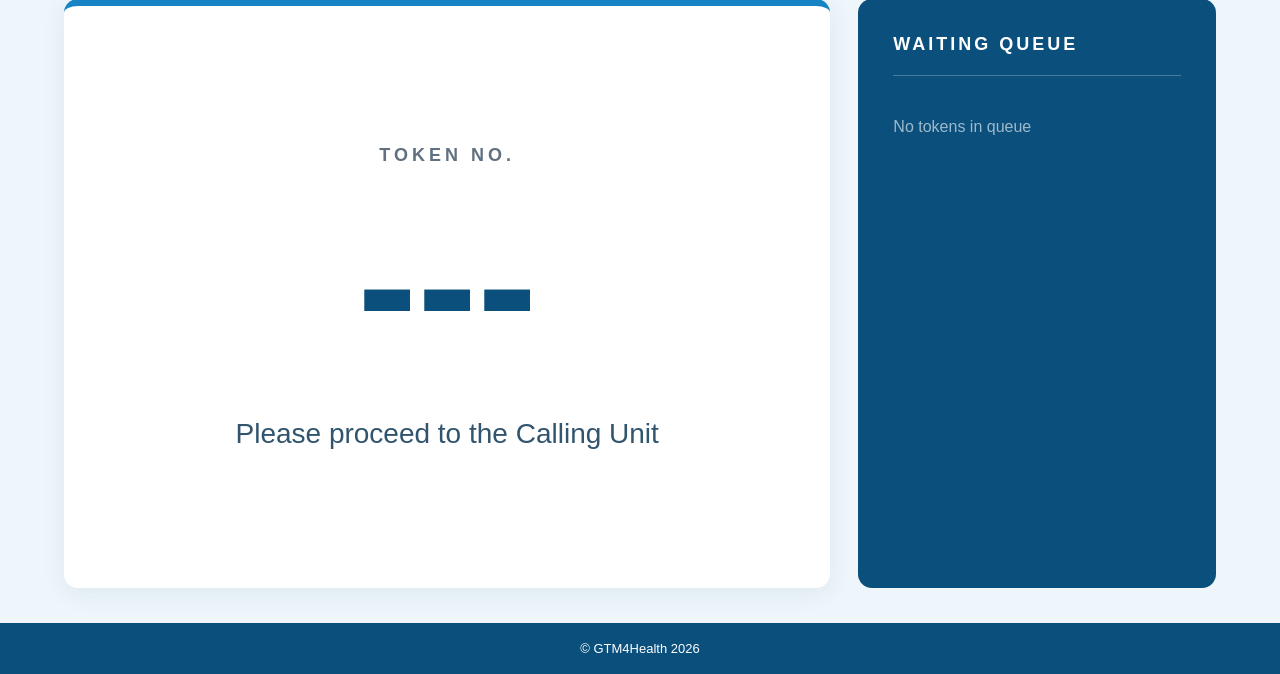
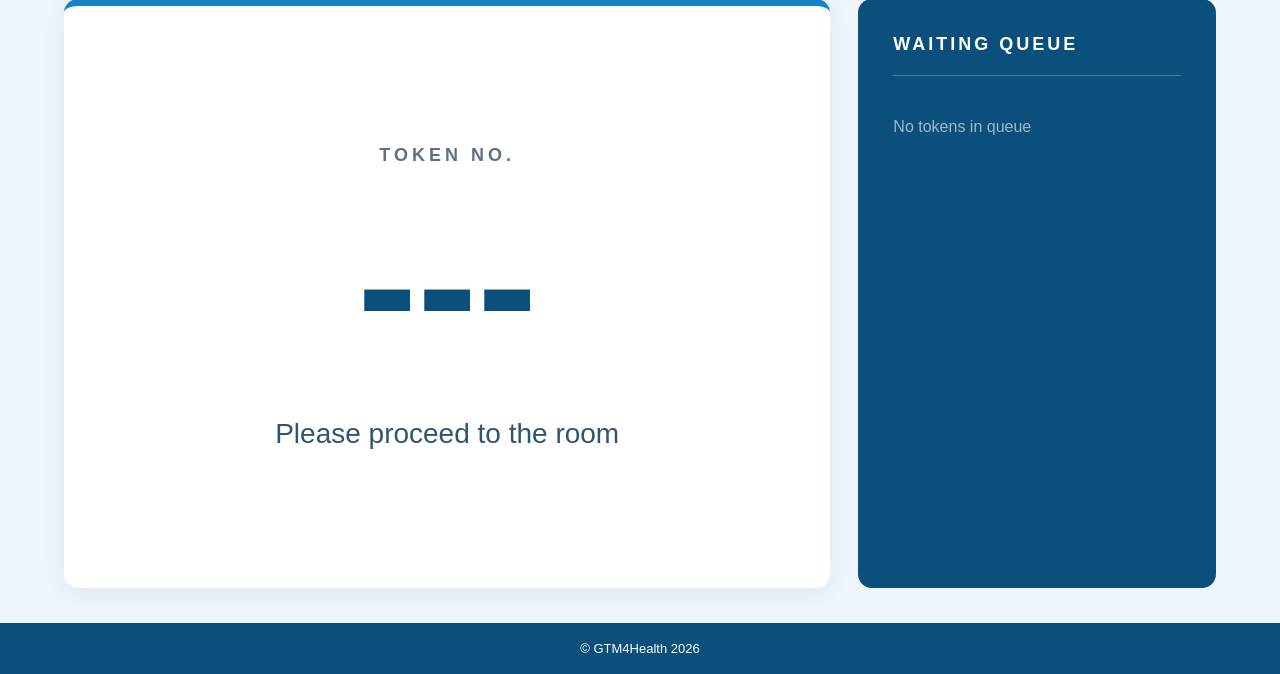
Before and after one commit to GTM4Health/Token_Management_System, a Flask app: page / in a window 1280 px wide. Shown: the part 126-800 px from the top of the page. Run offline with Flask 3, Linux system fonts and the light colour scheme; data comes from the database, SQL or seed files in the repository; data that the repository does not hold is empty; some libraries are stand-ins or nearby versions.

Commit message:
Changed sentence

```diff
--- a/templates/display.html
+++ b/templates/display.html
@@ -238,7 +238,7 @@ body{
             </div>
 
             <div class="proceed">
-                Please proceed to the Calling Unit
+                Please proceed to the room
             </div>
 
         </div>
```
